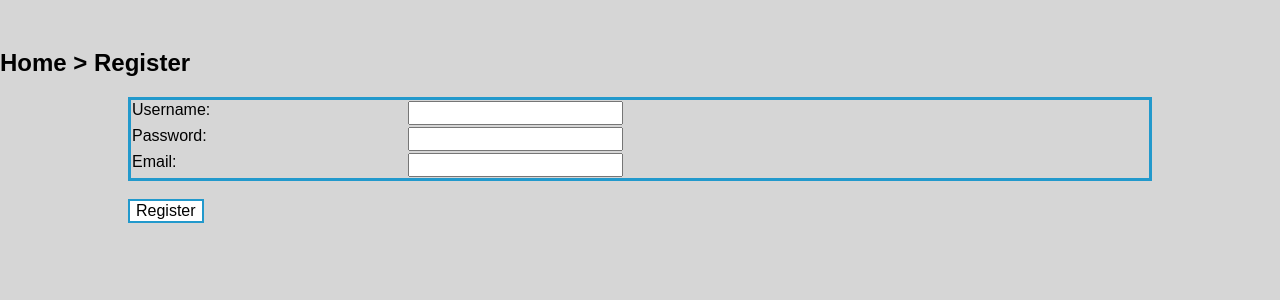
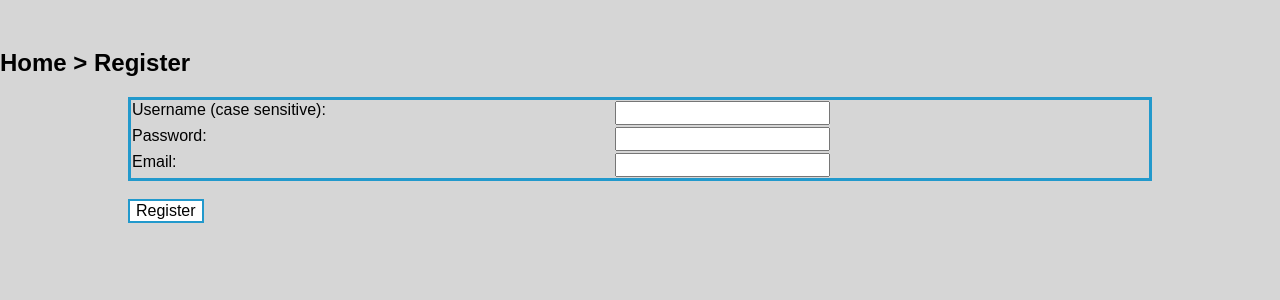
Before and after one commit to Tuss4/messageboard, a Django app: page /register/ in a window 1280 px wide. Shown: the part 79-379 px from the top of the page. Run offline with Django 3.2, Linux system fonts and the light colour scheme; some libraries are stand-ins or nearby versions.

Commit message:
Added a case sensitive waring for username's on the registration template.

```diff
--- a/forum/forum/templates/auth/register.html
+++ b/forum/forum/templates/auth/register.html
@@ -5,7 +5,7 @@
 <form action="" method="POST">
 	<table class="forum_data">
 		<tr>
-			<td><label for="user">Username: </label></td><td><input id="user" name="user" type="text" /></td>
+			<td><label for="user" alt="Case Sensitive" title="Case Sensitive">Username (case sensitive): </label></td><td><input id="user" name="user" type="text" /></td>
 		</tr>
 		<tr>
 			<td><label for="pass">Password: </label></td><td><input id="pass" name="pass" type="password" /></td>
```
